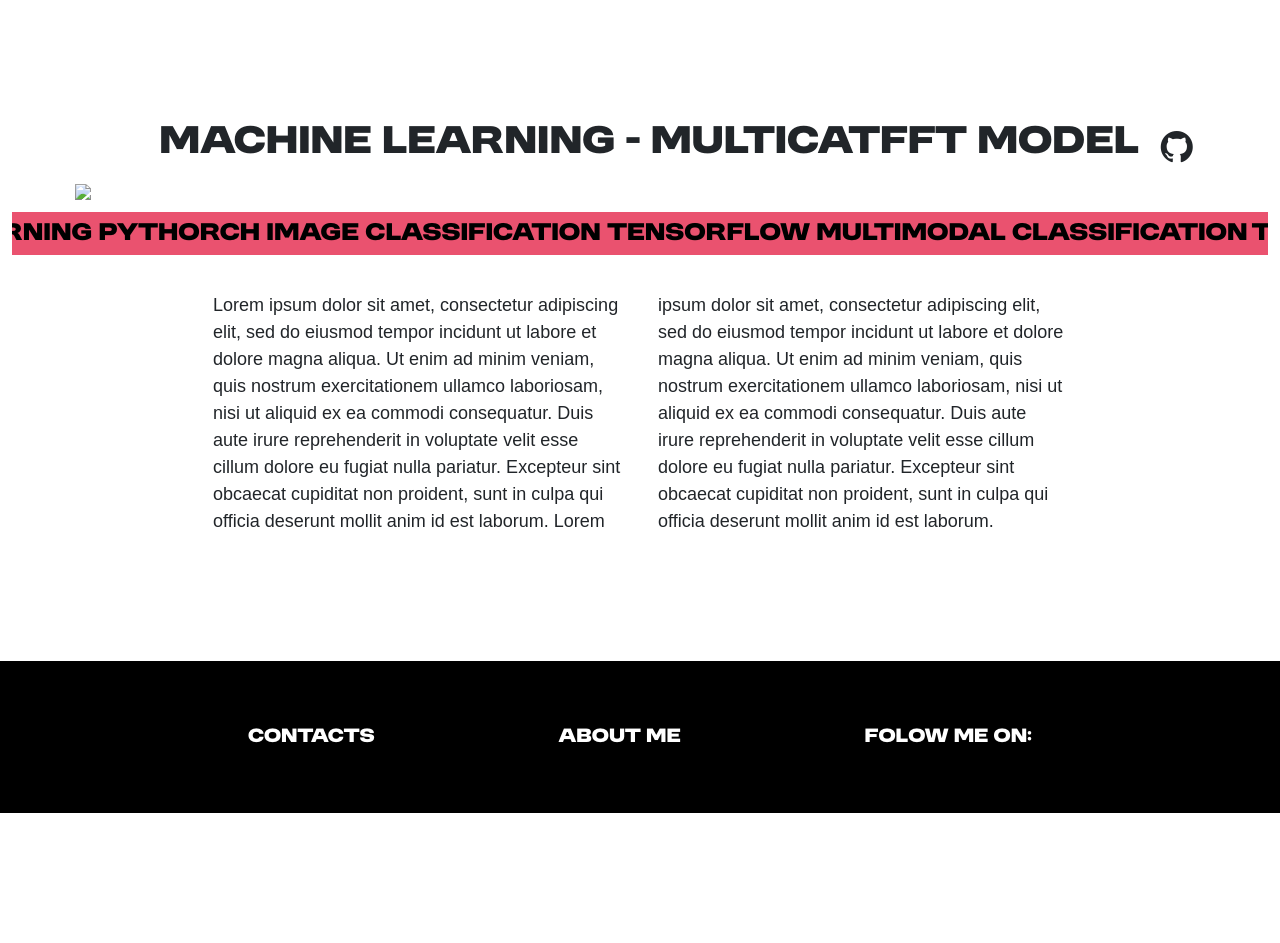
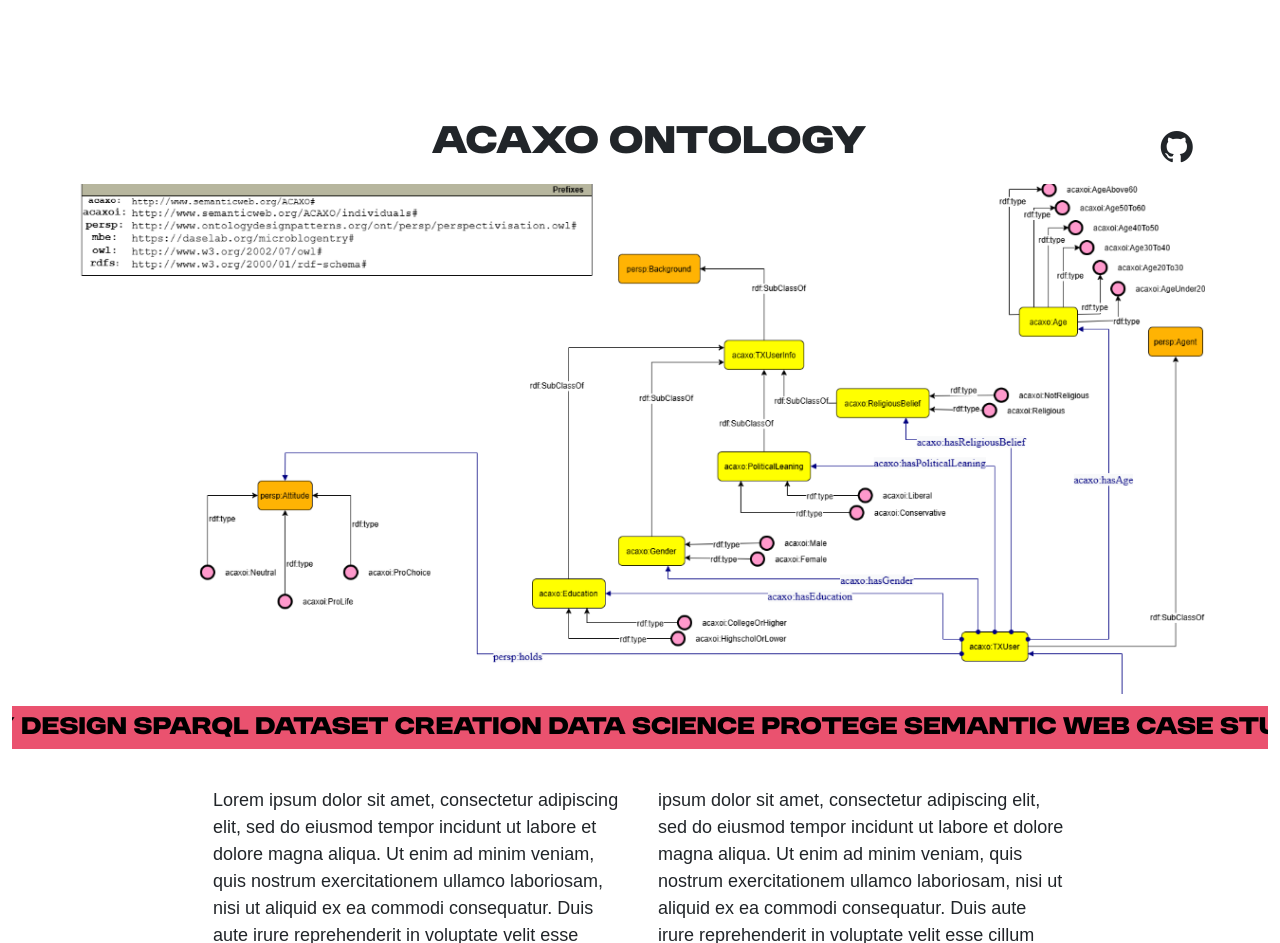
Before and after one commit to NiccoloMolinati/portfolio, a plain HTML site: page projects.html in a window 1280 px wide. Shown: the part 2387-3330 px from the top of the page. Before the commit the page ends 3200 px from the top, so only its background shows below. Drawn offline with nearby package versions, Linux system fonts and the light colour scheme; a web font is replaced by a local one.

Commit message:
Update projects.html

```diff
--- a/projects.html
+++ b/projects.html
@@ -77,13 +77,13 @@
 
       <div class="container-fluid">
         <div class="d-flex justify-content-between align-items-center">
-          <h2 class="text-center flex-grow-1 project-title">MACHINE LEARNING - MULTICATFFT MODEL</h2>
+          <h2 class="text-center flex-grow-1 project-title">ACAXO ONTOLOGY</h2>
           <i class="bi bi-github"></i>
         </div>
-          <img class="proj-img mx-auto d-block" src="models/">
+          <img class="proj-img mx-auto d-block" src="models/Screenshot 2025-03-08 192653.png">
           <div id="" class="marquee-container"><div class="marquee-content">
-              <span>DATA SCIENCE MACHINE LEARNING PYTHORCH IMAGE CLASSIFICATION TENSORFLOW MULTIMODAL CLASSIFICATION</span>
-              <span>TORCHVISION DATA SCIENCE SKLEARN TRANSFORMERS DATA VISUALIZATION NUMPY MACHINE LEARNING PYTHORCH</span>
+              <span>LINKED OPEN DATA ONTOLOGY DESIGN SPARQL DATASET CREATION DATA SCIENCE PROTEGE SEMANTIC WEB CASE STUDY</span>
+              <span>LINKED OPEN DATA ONTOLOGY DESIGN SPARQL DATASET CREATION DATA SCIENCE PROTEGE SEMANTIC WEB CASE STUDY</span>
           </div>
           </div>
           <div class="who-am-i"><p>Lorem ipsum dolor sit amet, consectetur adipiscing elit, sed do eiusmod tempor
```
